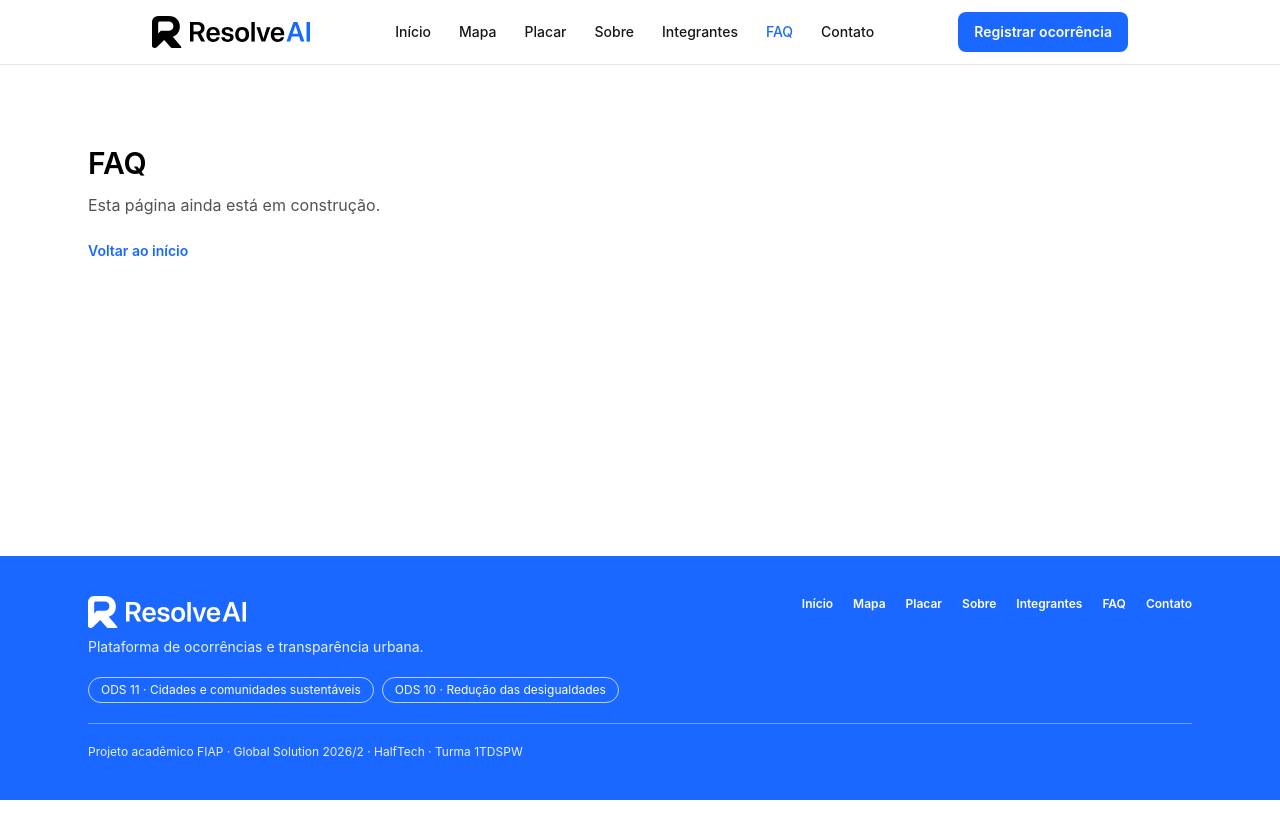
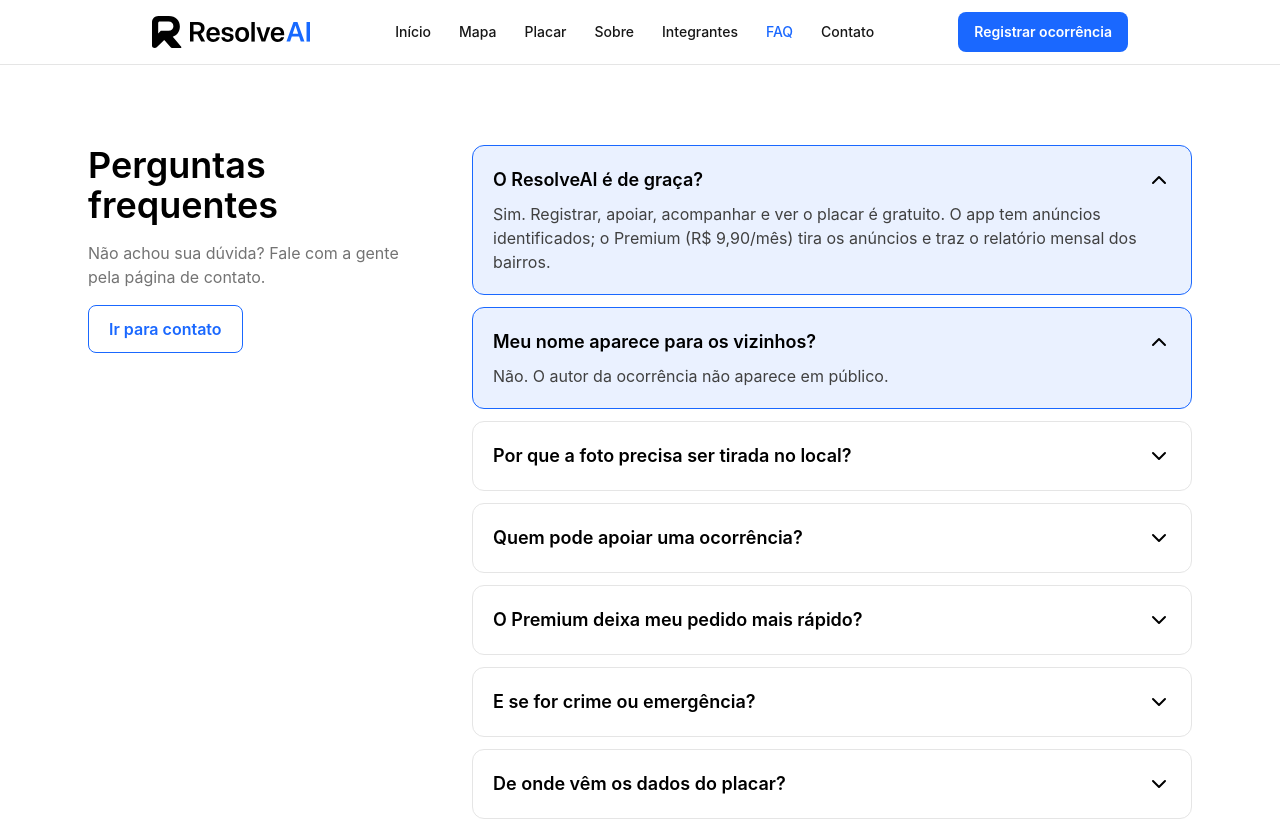
Before and after one commit to ResolveAI-Global-Solution/Front-end-ResolveAi, a React (Vite) app: page /faq in a window 1280 px wide. Shown: the top 819 px of the page. Built offline with nearby package versions, Linux system fonts and the light colour scheme.

Commit message:
feat: adiciona página FAQ e rota

```diff
--- a/src/main.tsx
+++ b/src/main.tsx
@@ -7,6 +7,7 @@ import Sobre from './routes/Sobre'
 import Contato from './routes/Contato'
 import Integrantes from './routes/Integrantes'
 import Integrante from './routes/Integrante'
+import Faq from './routes/Faq'
 import Placeholder from './routes/Placeholder'
 import './index.css'
 
@@ -21,7 +22,7 @@ const router = createBrowserRouter([
       { path: '/sobre', element: <Sobre /> },
       { path: '/integrantes', element: <Integrantes /> },
       { path: '/integrantes/:id', element: <Integrante /> },
-      { path: '/faq', element: <Placeholder titulo="FAQ" /> },
+      { path: '/faq', element: <Faq /> },
       { path: '/contato', element: <Contato /> },
       { path: '/registrar', element: <Placeholder titulo="Registrar ocorrência" /> },
       // Rota dinâmica (requisito 02): /ocorrencias/123
--- /dev/null
+++ b/src/routes/Faq/index.tsx
@@ -0,0 +1,31 @@
+import { Link } from 'react-router-dom'
+import { perguntas } from '../../data/faq'
+import { useTituloPagina } from '../../hooks/useTituloPagina'
+import FaqItem from './FaqItem'
+
+export default function Faq() {
+  useTituloPagina('FAQ')
+
+  return (
+    <section className="mx-auto grid max-w-6xl gap-8 px-4 pt-12 pb-16 sm:px-6 lg:grid-cols-[320px_minmax(0,1fr)] lg:gap-16 lg:pt-20 lg:pb-24">
+      {/* No desktop, a coluna da esquerda acompanha a rolagem da lista */}
+      <div className="flex flex-col items-start gap-4 lg:sticky lg:top-24 lg:self-start">
+        <h1 className="text-3xl font-semibold sm:text-4xl">Perguntas frequentes</h1>
+        <p className="text-neutral-500">Não achou sua dúvida? Fale com a gente pela página de contato.</p>
+        <Link
+          to="/contato"
+          className="inline-flex min-h-12 items-center justify-center rounded-lg border-[1.5px] border-brand bg-white px-5 font-semibold text-brand hover:bg-brand-soft"
+        >
+          Ir para contato
+        </Link>
+      </div>
+
+      <div className="flex flex-col gap-3">
+        {perguntas.map((p, i) => (
+          // As duas primeiras começam abertas, como no protótipo
+          <FaqItem key={p.pergunta} {...p} abertoInicial={i < 2} />
+        ))}
+      </div>
+    </section>
+  )
+}
```
